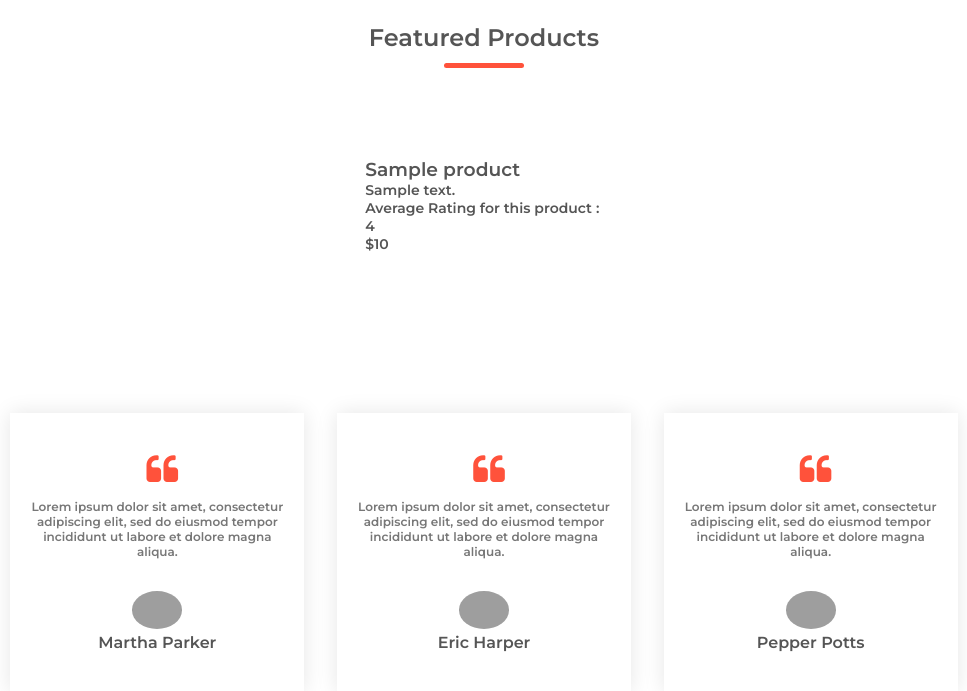
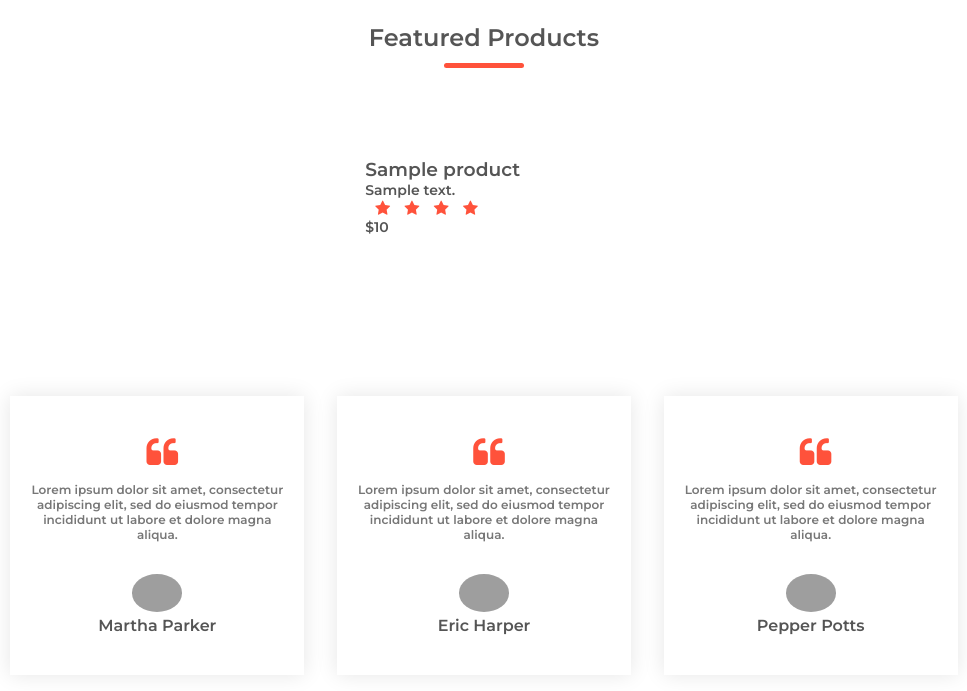
Before and after one commit to DevHyperCoder/VirtualResources, a Django app: page /explore in a window 1280 px wide. Shown: the part 260-951 px from the top of the page, without its empty margins (156-1123 px from the left). Run offline with Django 3.2, Linux system fonts and the light colour scheme; tables that the repository leaves empty hold one stand-in row (values such as "Sample post"); grey boxes are pictures that could not be loaded.

Commit message:
Added avg rating bar in explore.html

```diff
--- a/virtualresources/webapp/templates/explore.html
+++ b/virtualresources/webapp/templates/explore.html
@@ -24,16 +24,13 @@ Explore our products
             <h3><a href="/buy?id={{product.id}}">{{product.name}}</a></h4>
                 <p>{{product.desc}}</p>
 
-                <p>Average Rating for this product : {{product.avg_rating}}</p>
-
-                <!-- TODO COMPLETE RATING -->
-                <!-- <div class="rating">
-                <i class="fa fa-star" aria-hidden="true"></i>
-                <i class="fa fa-star" aria-hidden="true"></i>
-                <i class="fa fa-star" aria-hidden="true"></i>
-                <i class="fa fa-star" aria-hidden="true"></i>
-                <i class="fa fa-star-half-o" aria-hidden="true"></i>
-            </div> -->
+                <div class="rating">
+                    {% with ''|center:product.avg_rating as range %}
+                        {% for _ in range %}
+                            <i class="fa fa-star" aria-hidden="true"></i>
+                        {% endfor %}
+                    {% endwith %}
+                </div>
 
                 <p>${{product.price}}</p>
         </div>
@@ -46,13 +43,7 @@ Explore our products
                         <i class="fa fa-quote-left" aria-hidden="true"></i>
                         <p>Lorem ipsum dolor sit amet, consectetur adipiscing elit, sed do eiusmod tempor incididunt ut
                             labore et dolore magna aliqua.</p>
-                        <!-- <div class="rating">
-                            <i class="fa fa-star" aria-hidden="true"></i>
-                            <i class="fa fa-star" aria-hidden="true"></i>
-                            <i class="fa fa-star" aria-hidden="true"></i>
-                            <i class="fa fa-star" aria-hidden="true"></i>
-                            <i class="fa fa-star-o" aria-hidden="true"></i>
-                            </div> -->
+
                         <img src="images/user-1.png" alt="">
                         <h3>Martha Parker</h3>
                     </div>
@@ -60,13 +51,7 @@ Explore our products
                         <i class="fa fa-quote-left" aria-hidden="true"></i>
                         <p>Lorem ipsum dolor sit amet, consectetur adipiscing elit, sed do eiusmod tempor incididunt ut
                             labore et dolore magna aliqua.</p>
-                        <!-- <div class="rating">
-                                <i class="fa fa-star" aria-hidden="true"></i>
-                                <i class="fa fa-star" aria-hidden="true"></i>
-                                <i class="fa fa-star" aria-hidden="true"></i>
-                                <i class="fa fa-star" aria-hidden="true"></i>
-                                <i class="fa fa-star-o" aria-hidden="true"></i>
-                                </div> -->
+
                         <img src="images/user-2.png" alt="">
                         <h3>Eric Harper</h3>
                     </div>
@@ -74,13 +59,7 @@ Explore our products
                         <i class="fa fa-quote-left" aria-hidden="true"></i>
                         <p>Lorem ipsum dolor sit amet, consectetur adipiscing elit, sed do eiusmod tempor incididunt ut
                             labore et dolore magna aliqua.</p>
-                        <!-- <div class="rating">
-                                    <i class="fa fa-star" aria-hidden="true"></i>
-                                    <i class="fa fa-star" aria-hidden="true"></i>
-                                    <i class="fa fa-star" aria-hidden="true"></i>
-                                    <i class="fa fa-star" aria-hidden="true"></i>
-                                    <i class="fa fa-star-o" aria-hidden="true"></i>
-                                    </div>-->
+
                         <img src="images/user-3.png" alt="">
                         <h3>Pepper Potts</h3>
                     </div>
```
